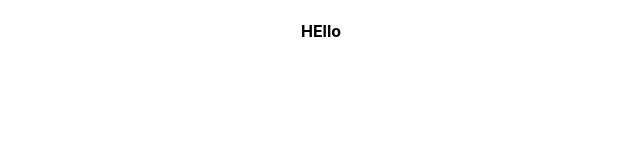
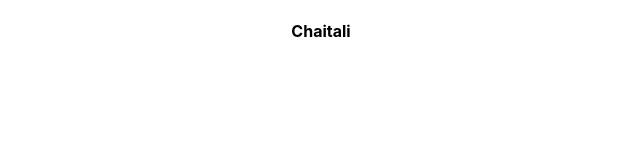
Before and after one commit to chaitalimadde/e-commerce-chaitali-repo, a React (Create React App) app in the folder e-commerce-react/: page / in a window 1280 px wide. Shown: the top 160 px of the page, without its empty margins (319-959 px from the left). Built offline with nearby package versions, Linux system fonts and the light colour scheme.

Commit message:
first commit chaitali

```diff
--- a/e-commerce-react/src/App.js
+++ b/e-commerce-react/src/App.js
@@ -4,7 +4,7 @@ import './App.css';
 function App() {
   return (
     <div className="App">
-     <h4>HEllo</h4>
+     <h4>Chaitali</h4>
     </div>
   );
 }
```
